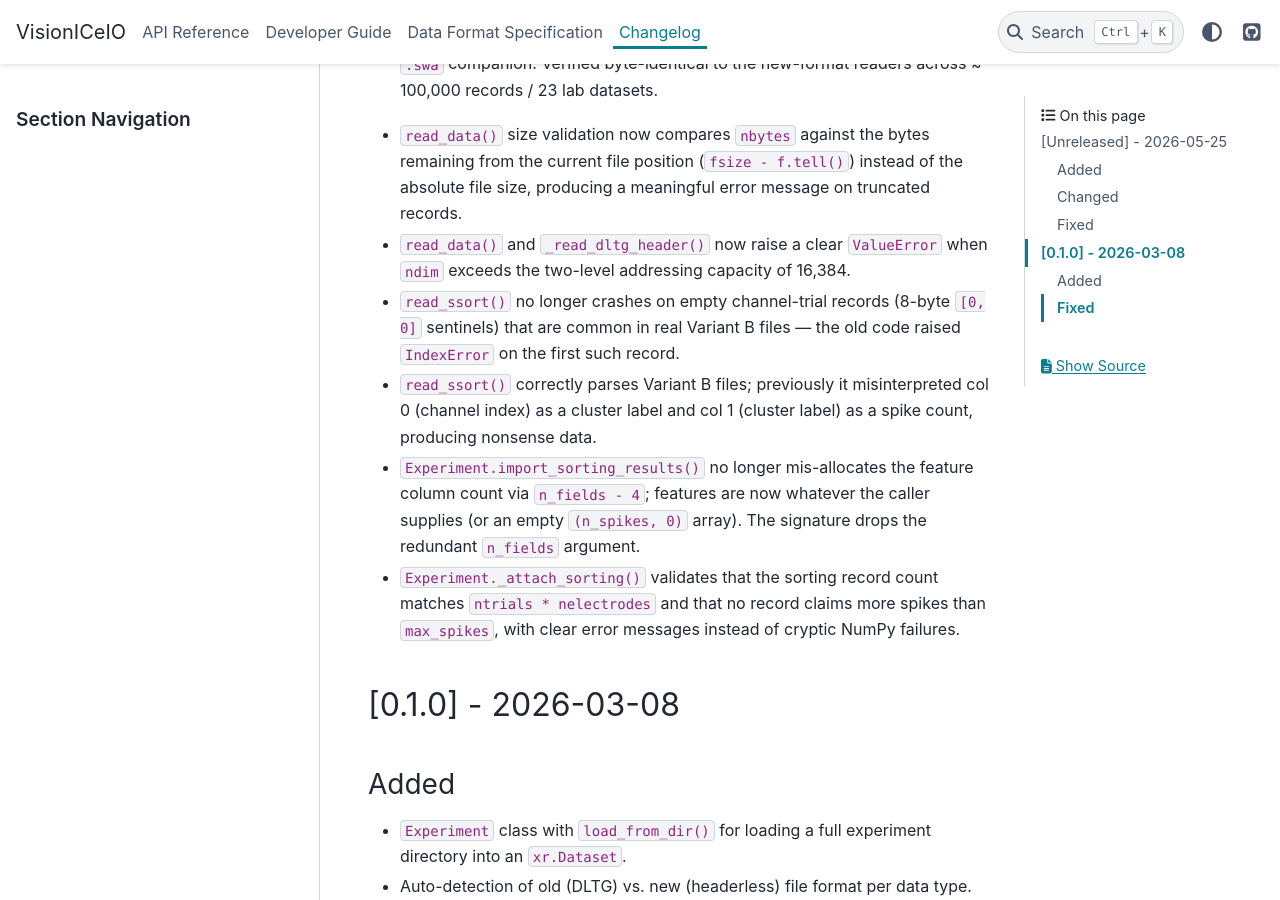
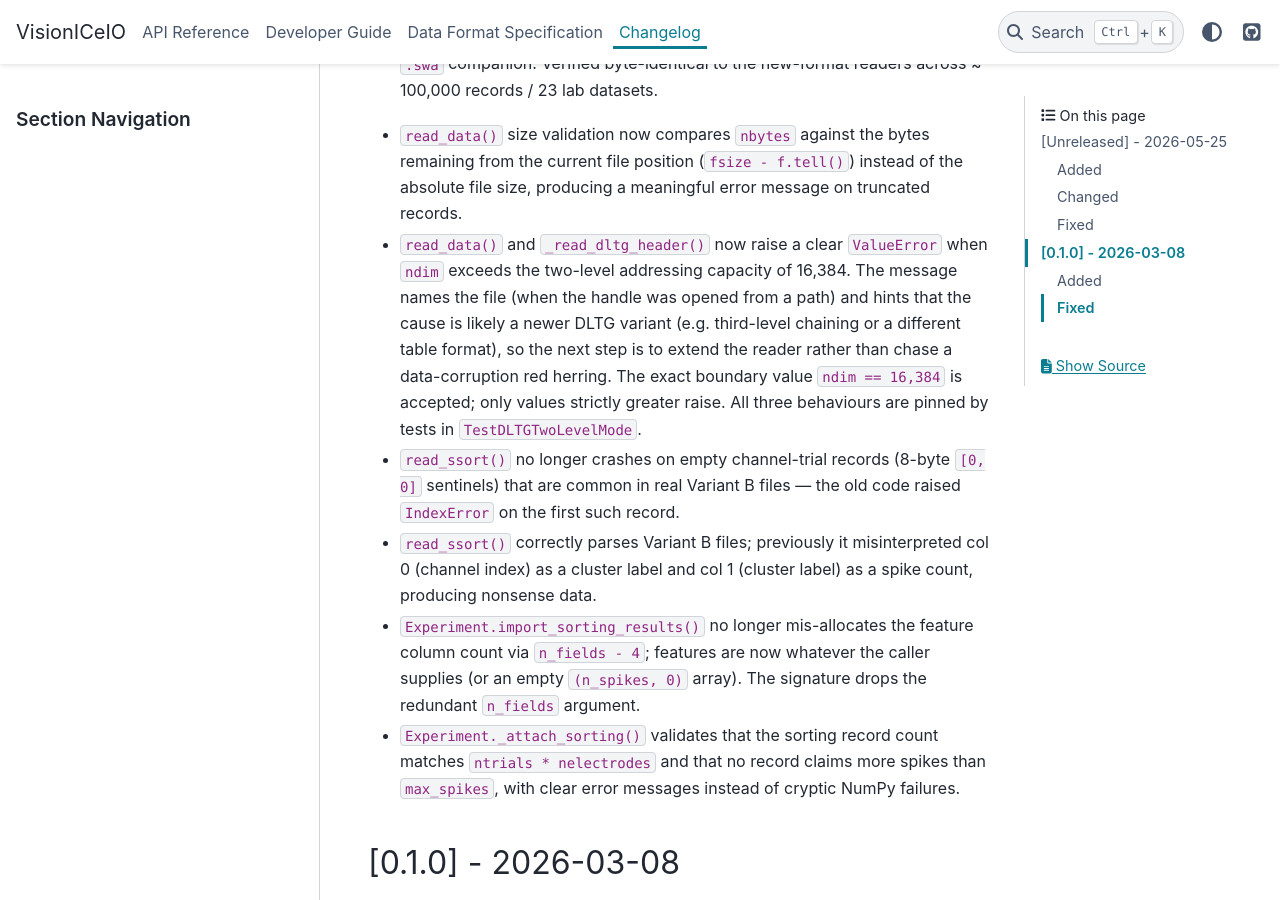
Before and after one commit to VisionICeNatal/VisionICeIO, a Sphinx documentation site: the page built from docs/CHANGELOG.md, in a window 1280 px wide and 900 px high, scrolled down 1893 px. Built offline with Sphinx 7.4.7 and the PyData theme 0.15.4, drawn with Linux system fonts in a browser that asks for light colours.

Commit message:
docs(changelog): note filename + variant hint in DLTG ndim-cap entry
The [Unreleased] entry for the DLTG ndim > 16,384 guard didn't reflect
the recent polish (filename in the error when reading from a path, the
"newer DLTG variant" hint, and the explicit ndim == 16,384 boundary
test).  Bring the bullet in line with the code.

```diff
--- a/docs/CHANGELOG.md
+++ b/docs/CHANGELOG.md
@@ -76,7 +76,13 @@ and this project adheres to [Semantic Versioning](https://semver.org/spec/v2.0.0
   message on truncated records.
 - `read_data()` and `_read_dltg_header()` now raise a clear
   `ValueError` when `ndim` exceeds the two-level addressing capacity
-  of 16,384.
+  of 16,384.  The message names the file (when the handle was opened
+  from a path) and hints that the cause is likely a newer DLTG variant
+  (e.g. third-level chaining or a different table format), so the next
+  step is to extend the reader rather than chase a data-corruption red
+  herring.  The exact boundary value `ndim == 16,384` is accepted; only
+  values strictly greater raise.  All three behaviours are pinned by
+  tests in `TestDLTGTwoLevelMode`.
 - `read_ssort()` no longer crashes on empty channel-trial records
   (8-byte `[0, 0]` sentinels) that are common in real Variant B files
   — the old code raised `IndexError` on the first such record.
```
